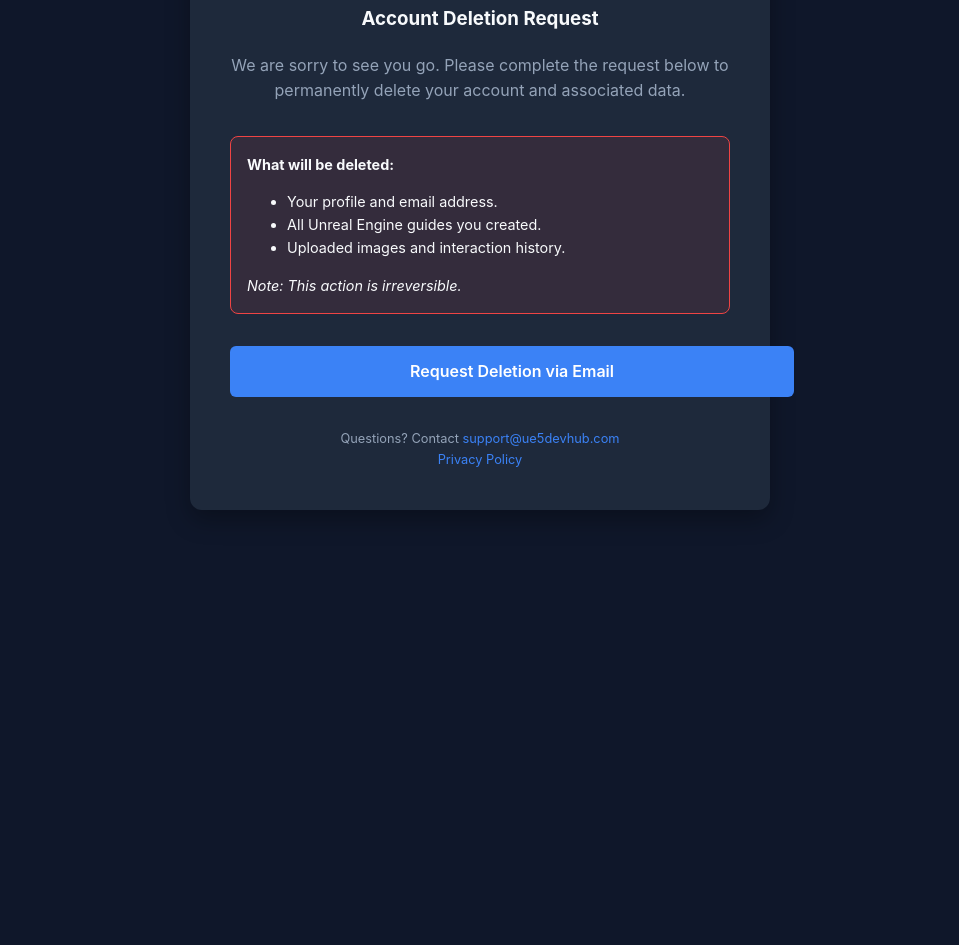
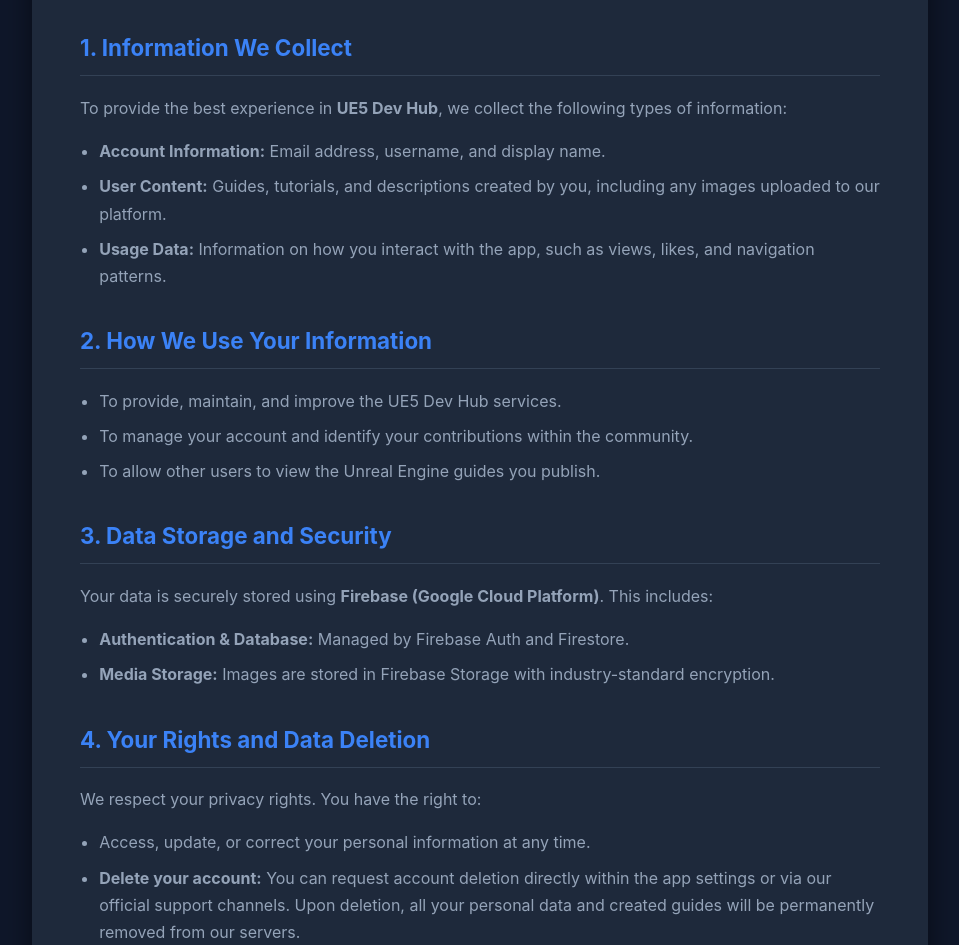
Before and after one commit to vicvasper/ue5devhub-privacy, a plain HTML site: page Index.html in a window 1280 px wide. Shown: the part 205-1150 px from the top of the page, without its empty margins (160-1119 px from the left). Before the commit the page ends 800 px from the top, so only its background shows below. Drawn offline with Linux system fonts and the light colour scheme.

Commit message:
Update Index.html

```diff
--- a/Index.html
+++ b/Index.html
@@ -3,7 +3,7 @@
 <head>
     <meta charset="UTF-8">
     <meta name="viewport" content="width=device-width, initial-scale=1.0">
-    <title>Account Deletion - UE5 Dev Hub</title>
+    <title>Privacy Policy - UE5 Dev Hub</title>
     <style>
         :root {
             --bg-color: #0f172a;
@@ -11,109 +11,117 @@
             --text-primary: #f8fafc;
             --text-secondary: #94a3b8;
             --accent-color: #3b82f6;
-            --danger-color: #ef4444;
+            --border-color: #334155;
         }
 
         body {
             font-family: 'Inter', -apple-system, sans-serif;
             background-color: var(--bg-color);
             color: var(--text-primary);
-            display: flex;
-            justify-content: center;
-            align-items: center;
-            min-height: 100vh;
+            line-height: 1.7;
             margin: 0;
-            line-height: 1.6;
+            padding: 2rem 1rem;
         }
 
         .container {
+            max-width: 800px;
+            margin: 0 auto;
             background-color: var(--card-bg);
-            padding: 2.5rem;
+            padding: 3rem;
             border-radius: 12px;
-            box-shadow: 0 10px 25px rgba(0, 0, 0, 0.3);
-            max-width: 500px;
-            width: 90%;
-            text-align: center;
+            box-shadow: 0 10px 30px rgba(0, 0, 0, 0.5);
         }
 
-        h1 {
-            font-size: 1.8rem;
-            margin-bottom: 1rem;
-            color: var(--text-primary);
-        }
+        h1 { font-size: 2.2rem; color: var(--text-primary); margin-bottom: 0.5rem; }
+        h2 { font-size: 1.4rem; color: var(--accent-color); margin-top: 2rem; border-bottom: 1px solid var(--border-color); padding-bottom: 0.5rem; }
 
-        p {
+        .last-updated {
             color: var(--text-secondary);
+            font-size: 0.9rem;
             margin-bottom: 2rem;
         }
 
-        .info-box {
-            background: rgba(239, 68, 68, 0.1);
-            border: 1px solid var(--danger-color);
-            padding: 1rem;
+        ul { padding-left: 1.2rem; }
+        li { margin-bottom: 0.5rem; color: var(--text-secondary); }
+
+        p { color: var(--text-secondary); }
+
+        .contact-box {
+            background: rgba(59, 130, 246, 0.1);
+            border: 1px solid var(--accent-color);
+            padding: 1.5rem;
             border-radius: 8px;
-            text-align: left;
-            margin-bottom: 2rem;
-            font-size: 0.9rem;
+            margin-top: 2rem;
         }
 
-        .btn {
+        .btn-back {
             display: inline-block;
-            background-color: var(--accent-color);
-            color: white;
-            padding: 0.8rem 2rem;
-            border-radius: 6px;
+            margin-bottom: 1.5rem;
+            color: var(--accent-color);
             text-decoration: none;
             font-weight: 600;
-            transition: opacity 0.2s;
-            cursor: pointer;
-            border: none;
-            width: 100%;
-            font-size: 1rem;
         }
 
-        .btn:hover {
-            opacity: 0.9;
-        }
-
-        .footer {
-            margin-top: 2rem;
-            font-size: 0.8rem;
-            color: var(--text-secondary);
-        }
-
-        .footer a {
-            color: var(--accent-color);
-            text-decoration: none;
+        @media (max-width: 600px) {
+            .container { padding: 1.5rem; }
         }
     </style>
 </head>
 <body>
 
     <div class="container">
-        <h1>UE5 Dev Hub</h1>
-        <h3>Account Deletion Request</h3>
+        <h1>Privacy Policy</h1>
+        <p class="last-updated">Last Updated: January 2026</p>
 
-        <p>We are sorry to see you go. Please complete the request below to permanently delete your account and associated data.</p>
+        <section>
+            <h2>1. Information We Collect</h2>
+            <p>To provide the best experience in <strong>UE5 Dev Hub</strong>, we collect the following types of information:</p>
+            <ul>
+                <li><strong>Account Information:</strong> Email address, username, and display name.</li>
+                <li><strong>User Content:</strong> Guides, tutorials, and descriptions created by you, including any images uploaded to our platform.</li>
+                <li><strong>Usage Data:</strong> Information on how you interact with the app, such as views, likes, and navigation patterns.</li>
+            </ul>
+        </section>
 
-        <div class="info-box">
-            <strong>What will be deleted:</strong>
+        <section>
+            <h2>2. How We Use Your Information</h2>
             <ul>
-                <li>Your profile and email address.</li>
-                <li>All Unreal Engine guides you created.</li>
-                <li>Uploaded images and interaction history.</li>
+                <li>To provide, maintain, and improve the UE5 Dev Hub services.</li>
+                <li>To manage your account and identify your contributions within the community.</li>
+                <li>To allow other users to view the Unreal Engine guides you publish.</li>
             </ul>
-            <em>Note: This action is irreversible.</em>
-        </div>
+        </section>
 
-        <a href="mailto:support@ue5devhub.com?subject=Account Deletion Request" class="btn">
-            Request Deletion via Email
-        </a>
+        <section>
+            <h2>3. Data Storage and Security</h2>
+            <p>Your data is securely stored using <strong>Firebase (Google Cloud Platform)</strong>. This includes:</p>
+            <ul>
+                <li><strong>Authentication & Database:</strong> Managed by Firebase Auth and Firestore.</li>
+                <li><strong>Media Storage:</strong> Images are stored in Firebase Storage with industry-standard encryption.</li>
+            </ul>
+        </section>
 
-        <div class="footer">
-            Questions? Contact <a href="mailto:support@ue5devhub.com">support@ue5devhub.com</a><br>
-            <a href="privacy-policy.html">Privacy Policy</a>
-        </div>
+        <section>
+            <h2>4. Your Rights and Data Deletion</h2>
+            <p>We respect your privacy rights. You have the right to:</p>
+            <ul>
+                <li>Access, update, or correct your personal information at any time.</li>
+                <li><strong>Delete your account:</strong> You can request account deletion directly within the app settings or via our official support channels. Upon deletion, all your personal data and created guides will be permanently removed from our servers.</li>
+            </ul>
+        </section>
+
+        <section>
+            <h2>5. Contact Us</h2>
+            <div class="contact-box">
+                <p>If you have any questions about this Privacy Policy or wish to exercise your data rights, please contact us at:</p>
+                <strong>Email:</strong> <a href="mailto:support@ue5devhub.com" style="color: var(--accent-color);">support@ue5devhub.com</a>
+            </div>
+        </section>
+
+        <section>
+            <h2>6. Changes to This Policy</h2>
+            <p>We may update our Privacy Policy from time to time. We will notify you of any significant changes by posting the new policy within the app.</p>
+        </section>
     </div>
 
 </body>
```
